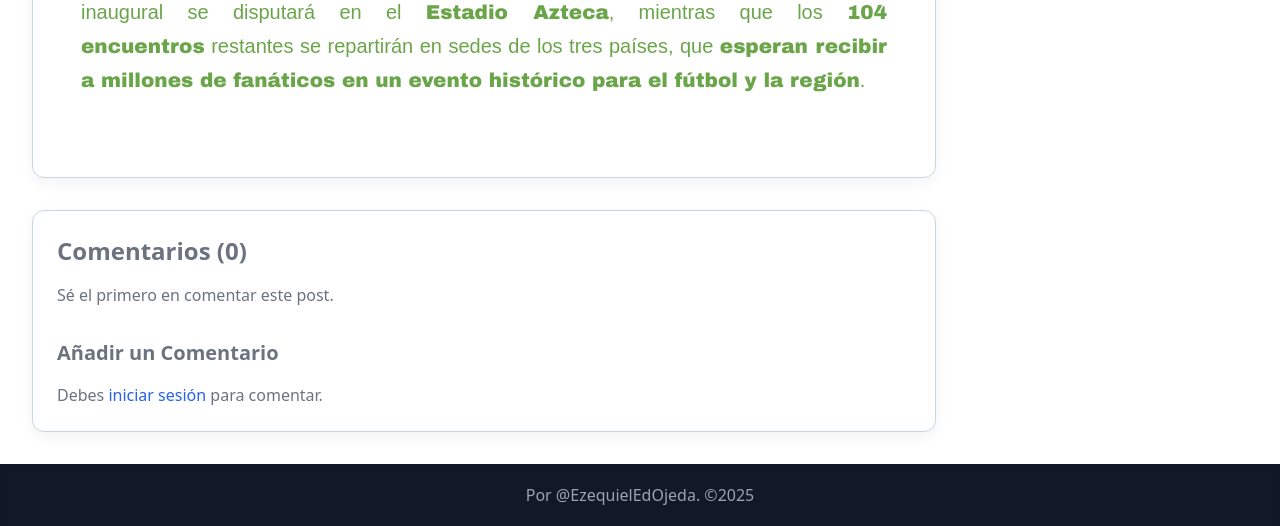
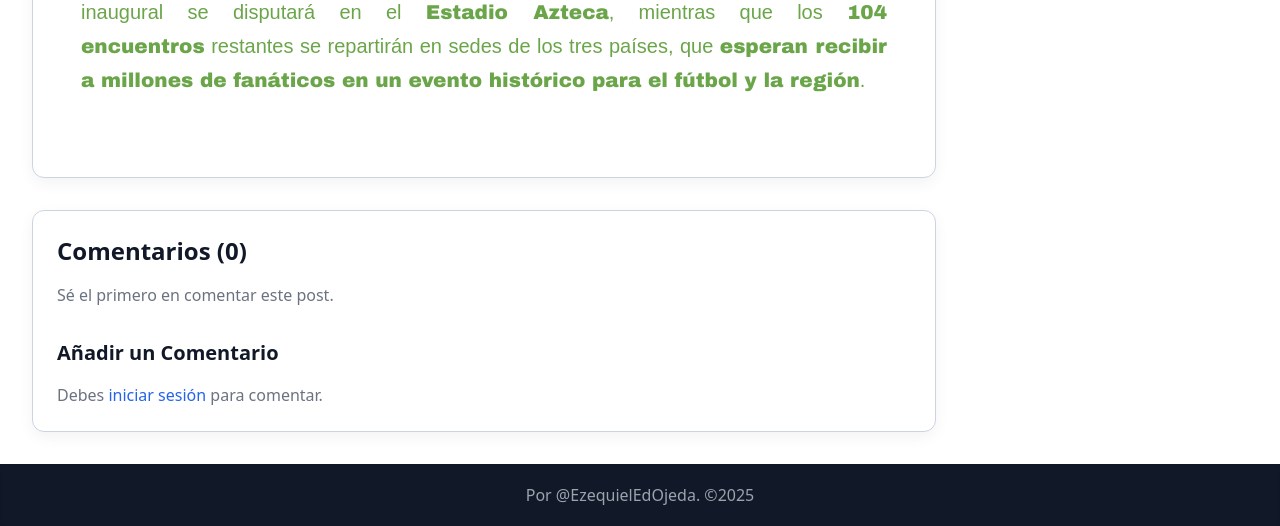
Before and after one commit to EzequielEdOjeda/Blog_Django, a Django app: a page that uses mi_blog/templates/blog/post_detail.html in a window 1280 px wide. Shown: the part 2908-3434 px from the top of the page. Run offline with Django 5.2, Linux system fonts and the light colour scheme; data comes from the database, SQL or seed files in the repository; some libraries are stand-ins or nearby versions.

Commit message:
Update post_detail.html

```diff
--- a/mi_blog/templates/blog/post_detail.html
+++ b/mi_blog/templates/blog/post_detail.html
@@ -34,11 +34,15 @@
         </article>
 
         <div class="card bg-white" id="comments" style="padding:1.5rem;">
-            <h2 class="text-2xl font-semibold text-gray-500 dark:text-white-500 mb-4">Comentarios ({{ comments.count }})</h2>
+            <h2 class="text-2xl font-semibold text-gray-900 dark:text-gray-500 mb-4">Comentarios ({{ comments.count }})</h2>
             {% if comments %}
                 {% for comment in comments %}
                     <div class="border-b border-blue-200 dark:border-gray-700 pb-4 mb-4 last:border-b-0 last:pb-0 last:mb-0">
-                        <p class="font-semibold text-grey-400 dark:text-blue-400">{{ comment.author.username }} <span class="text-gray-500 dark:text-gray-500 text-sm ml-2"><span>•</span>{{ comment.created|date:" d M Y, H:i " }}<span>•</span></span></p>
+                        <p class="font-semibold text-grey-500 dark:text-blue-500">{{ comment.author.username }} <span class="text-green-500 dark:text-green-500 text-sm ml-2"><span>•</span>{{ comment.created|date:" d M Y, H:i " }}<span>•</span></span>
+                            {% if user.is_authenticated and user.is_superuser or user.is_authenticated and user.profile.is_editor and user == post.author %}
+                                <a href="{% url 'blog:comment_delete' comment.id %}" class="text-red-500 dark:text-red-400 text-sm ml-2 hover:underline">Eliminar</a>
+                            {% endif %}
+                        </p>
                         <p class="text-purple-500 dark:text-purple-500 mt-1">{{ comment.content|linebreaksbr }}</p>
                     </div>
                 {% endfor %}
@@ -46,7 +50,7 @@
                 <p class="text-gray-500 dark:text-gray-500">Sé el primero en comentar este post.</p>
             {% endif %}
 
-            <h3 class="text-xl font-semibold text-gray-500 dark:text-gray-500 mt-8 mb-4">Añadir un Comentario</h3>
+            <h3 class="text-xl font-semibold text-gray-900 dark:text-gray-500 mt-8 mb-4">Añadir un Comentario</h3>
             {% if user.is_authenticated %}
                 <form method="post" action="{% url 'blog:post_comment' post.publish.year post.publish|date:"m" post.publish|date:"d" post.slug %}">
                     {% csrf_token %}
```
